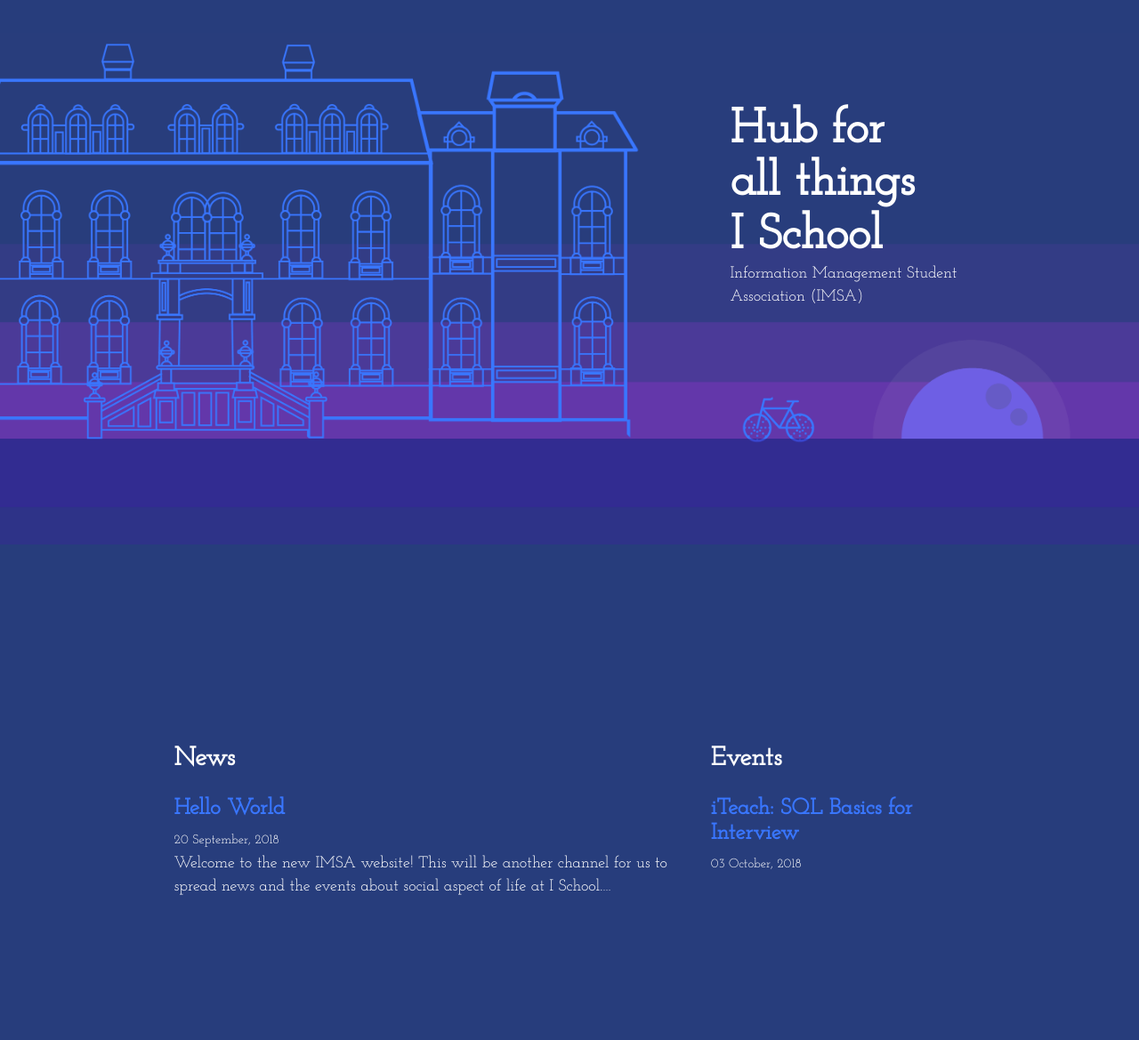
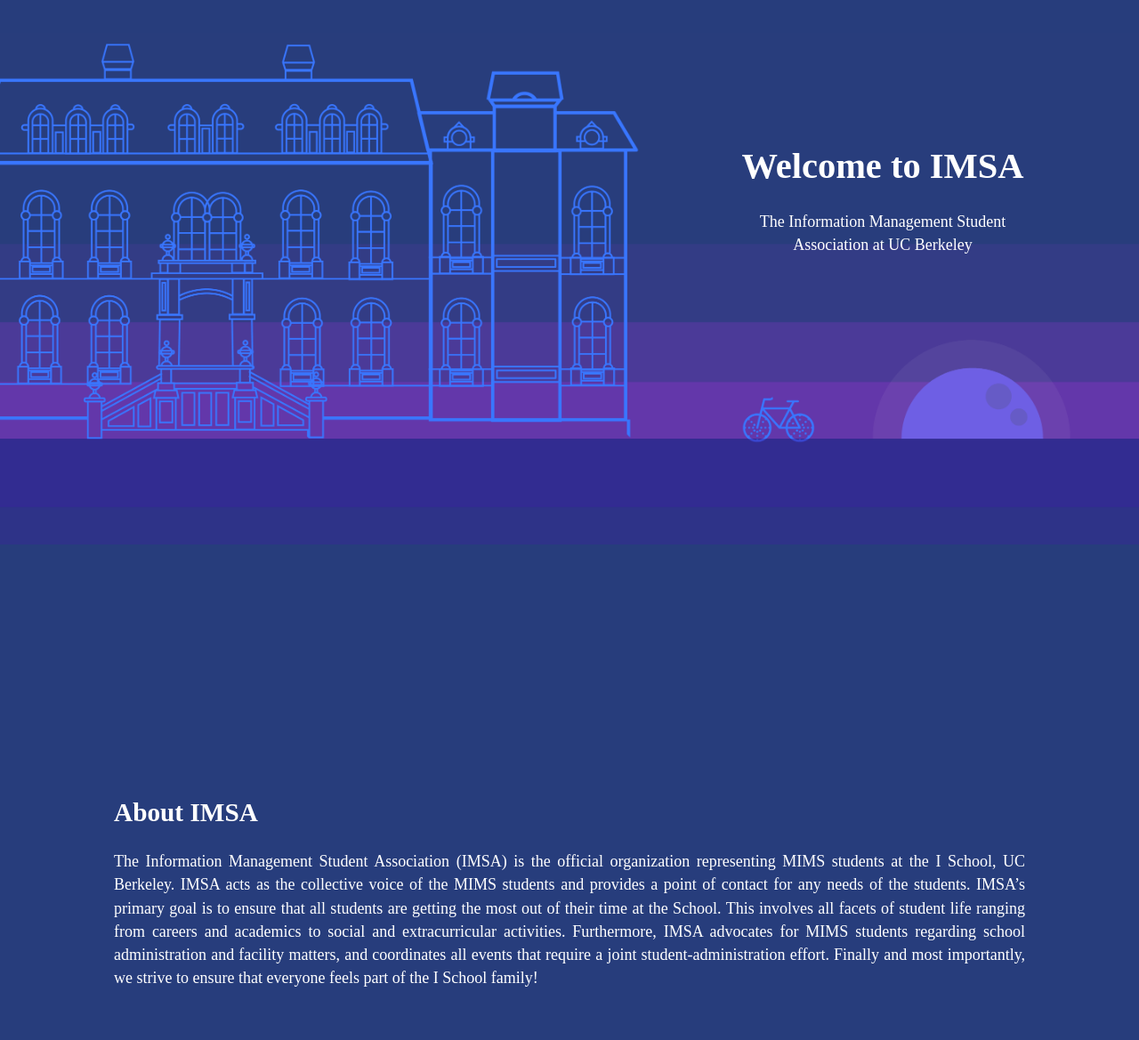
Before and after one commit to imsaberkeley/imsa-berkeley-website, a Gatsby site: page / in a window 1280 px wide. Shown: the part 80-1249 px from the top of the page at 89% size. Before the commit the page ends 1142 px from the top, so only its background shows below. Built offline with nearby package versions, Linux system fonts and the light colour scheme; Gatsby itself is replaced by a stand-in of ours; some packages are replaced by stand-ins of ours.

Commit message:
save files

```diff
--- /dev/null
+++ b/src/components/Footer.js
@@ -0,0 +1,16 @@
+import React from 'react'
+import { Link } from 'gatsby'
+import logo from './imsa-logo.png'
+import { PullRight, NavItem } from './elements'
+
+const Footer = () => (
+<>
+<div style={{backgroundColor:'black', height: '120px', width:'100%'}}></div>
+
+</>
+
+
+
+)
+
+export default Footer
--- a/src/components/chair/index.js
+++ b/src/components/chair/index.js
@@ -1,5 +1,6 @@
 import React from 'react'
 import styles from './chair.module.css'
+
 // import Radium from 'radium'
 
 function Chair(props) {
--- a/src/components/header.js
+++ b/src/components/header.js
@@ -10,7 +10,6 @@
         display: 'flex',
         flexDirection: 'row',
         alignItems: 'center',
-        // justifyContent: 'flex-end',
         margin: '40px auto',
         width: '90%',
         fontFamily: 'Crimson Text',
--- a/src/components/jumbotron.js
+++ b/src/components/jumbotron.js
@@ -1,7 +1,8 @@
-import React from 'react'
-import { Link } from 'gatsby'
+import React from './node_modules/react'
+import { Link } from './node_modules/gatsby'
 import bg from "./southhall-bg.png"
-import { Container, PullRight } from '../components/elements'
+import { Container, PullRight } from './elements'
+import styles from './jumbotron.module.css'
 
 const Jumbotron = ({ siteTitle }) => (
   <div
@@ -15,7 +16,22 @@
         minHeight: '100vh'
       }}
     >
-      <Container>
+    <div style={{
+        float:'right',
+        margin:'10% 10%',
+        fontFamily: 'Crimson Text',
+        maxWidth: '320px',
+        textAlign:'center'
+
+
+      }}>
+        <h1 style={{
+        fontFamily: 'Crimson Text',
+
+
+      }}>Welcome to IMSA</h1>
+        <p>The Information Management Student Association at UC Berkeley</p> </div>
+      {/* <Container>
         <PullRight>
           <div style={{
             maxWidth: '300px',
@@ -30,7 +46,7 @@
             <p>Information Management Student Association (IMSA)</p>
           </div>
         </PullRight>
-      </Container>
+      </Container> */}
     </div>
   </div>
 )
--- a/src/pages/index.js
+++ b/src/pages/index.js
@@ -5,10 +5,12 @@
 
 import { Container } from '../components/elements'
 import Jumbotron from '../components/jumbotron'
+import Footer from '../components/Footer'
 
 import Layout from '../components/layout'
 import { rhythm } from '../utils/typography'
-import { Grid, Row, Col } from 'react-flexbox-grid';
+import { Grid, Row, Col } from 'react-flexbox-grid'
+// import styles from '../../styles/home.module.css'
 
 class BlogIndex extends React.Component {
   render() {
@@ -18,13 +20,13 @@
       'props.data.site.siteMetadata.description'
     )
     const nodes = get(this, 'props.data.allMarkdownRemark.edges')
-    const publicNodes = nodes.filter(n => (!get(n, 'node.frontmatter.draft')))
+    const publicNodes = nodes.filter(n => !get(n, 'node.frontmatter.draft'))
 
     const posts = publicNodes.filter(
-      n => (!get(n, 'node.fields.slug').startsWith('/events/') )
+      n => !get(n, 'node.fields.slug').startsWith('/events/')
     )
-    const events = publicNodes.filter(
-      n => (get(n, 'node.fields.slug').startsWith('/events/') )
+    const events = publicNodes.filter(n =>
+      get(n, 'node.fields.slug').startsWith('/events/')
     )
 
     return (
@@ -35,7 +37,31 @@
           title={siteTitle}
         />
         <Jumbotron />
-        <Container>
+        <div style={{
+          margin: '60px 10%',
+          fontFamily: 'Crimson Text',
+          textAlign:'justify'
+        }}>
+          <h2 style={{
+          fontFamily: 'Crimson Text',
+        }}>About IMSA</h2>
+          <p>
+            The Information Management Student Association (IMSA) is the
+            official organization representing MIMS students at the
+            I&nbsp;School, UC Berkeley. IMSA acts as the collective voice of the
+            MIMS students and provides a point of contact for any needs of the
+            students. IMSA’s primary goal is to ensure that all students are
+            getting the most out of their time at the School. This involves all
+            facets of student life ranging from careers and academics to social
+            and extracurricular activities. Furthermore, IMSA advocates for MIMS
+            students regarding school administration and facility matters, and
+            coordinates all events that require a joint student-administration
+            effort. Finally and most importantly, we strive to ensure that
+            everyone feels part of the I&nbsp;School family!
+          </p>
+        </div>
+        <Footer />
+        {/* <Container>
           <Grid fluid>
             <Row>
               <Col xs={12} md={8}>
@@ -82,7 +108,7 @@
             </Row>
           </Grid>
 
-        </Container>
+        </Container> */}
       </Layout>
     )
   }
```
Also changed, not shown: src/components/jumbotron.module.css (added), styles/home.module.css (added).
